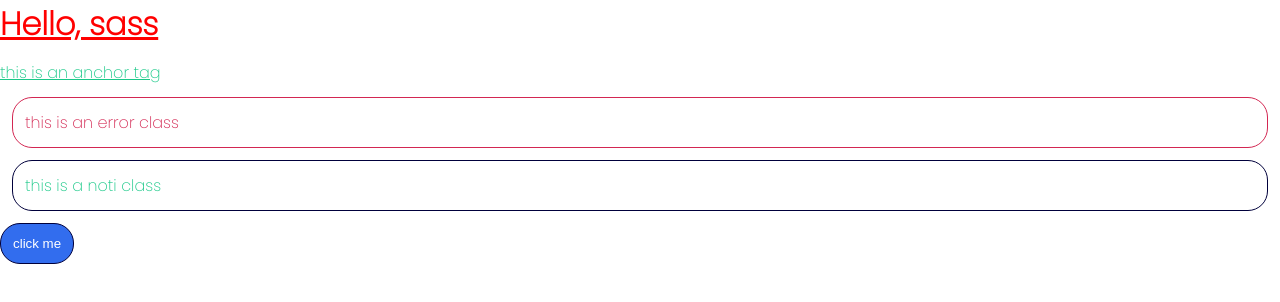
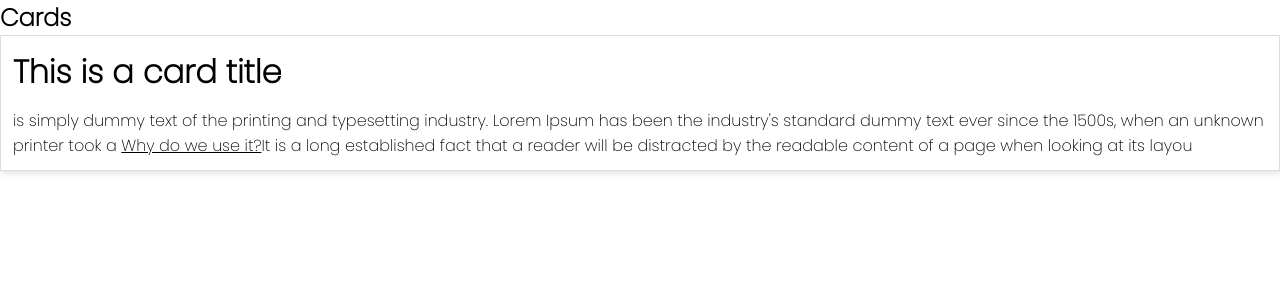
Before and after one commit to NPMinhQuan1506/SASS-Tutorial, a website: page index.html in a window 1280 px wide. Drawn offline with Linux system fonts and the light colour scheme.

Commit message:
Set up project structure and nested rules

```diff
--- a/gulpfile.js
+++ b/gulpfile.js
@@ -2,13 +2,13 @@ const  { src, dest, watch, series } = require('gulp')
 const sass = require('gulp-sass')(require('sass'))
 
 function buildStyles() {
-    return src('*.scss')
+    return src('scss/**/*.scss')
         .pipe(sass())
         .pipe(dest('css'))
 }
 
 function watchTask() {
-    watch(['*.scss'], buildStyles)
+    watch(['scss/**/*.scss'], buildStyles)
 }
 
 exports.default = series(buildStyles, watchTask)
--- a/index.html
+++ b/index.html
@@ -10,15 +10,24 @@
 </head>
 
 <body>
-    <h1>
-        <a href="">
-            Hello, sass
-        </a>
-    </h1>
-    <a href="#">this is an anchor tag</a>
-    <p class="error">this is an error class</p>
-    <p class="notification">this is a noti class</p>
-    <button>click me</button>
+    <!-- colors -->
+
+    <!-- font sizes -->
+
+    <!-- cards -->
+    <h2>Cards</h2>
+    <div class="card">
+        <h1 class="card-title">This is a card title</h1>
+        <p class="card-body">is simply dummy text of the printing and typesetting industry.
+            Lorem Ipsum has been the industry's standard dummy text ever since the 1500s, when an unknown printer took a
+            <a href="#">Why do we use it?</a>It is a long established fact that a reader will be distracted by the
+            readable content of a
+            page when looking at its layou
+        </p>
+    </div>
+    <!-- grid system -->
+
+    <!-- utilities -->
 </body>
 
 </html>
--- a/index.scss
+++ /dev/null
@@ -1,57 +0,0 @@
-//import google font
-@import url('https://fonts.googleapis.com/css2?family=Poppins:wght@200&display=swap');
-
-@import 'variables';
-
-/* reset style*/
-* {
-    color: inherit;
-    margin: 0;
-}
-
-body {
-    font-family: Poppins;
-}
-
-h1 {
-    a {
-        color: red;
-    }
-}
-
-h1 {
-    color: $primary;
-    margin-bottom: $base-margin;
-}
-
-a {
-    color: $secondary;
-}
-
-button  {
-    color: $textColor;
-    border: 1px solid $btnColor;
-    background: $primary;
-    border-radius: $base-border-radius;
-    padding: $base-padding;
-}
-
-.error {
-    color: $error;
-    border-color: $error;
-    border-style: solid;
-    margin: $base-margin;
-    padding: $base-padding;
-    border-radius: $base-border-radius;
-    border-width: $base-border-thickness;
-}
-
-.notification {
-    color: $secondary;
-    border-color: $secondary;
-    border-style: solid;
-    margin: $base-margin;
-    padding: $base-padding;
-    border: $base-border-thickness $base-border-style $btnColor;
-    border-radius: $base-border-radius;
-}
--- /dev/null
+++ b/scss/_base.scss
@@ -0,0 +1,9 @@
+/* reset style*/
+* {
+    color: inherit;
+    margin: 0;
+}
+
+body {
+    font-family: Poppins;
+}
--- a/_variables.scss
+++ b/scss/_variables.scss
@@ -17,3 +17,9 @@ $base-margin: 0.75rem;
 $base-border-thickness: 1px;
 $base-border-radius: 20px;
 $base-border-style: solid;
+
+// box-shadow
+$base-box-shadow: 1px 3px 5px rgba(0,0,0,0.1);
+
+// font sizes
+$base-font-size: 1ren;
--- /dev/null
+++ b/scss/components/_card.scss
@@ -0,0 +1,20 @@
+.card {
+  display: block;
+  padding: $base-padding;
+  border: $base-border-thickness $base-border-style #ddd;
+  box-shadow: $base-box-shadow;
+
+  .card-title {
+    font-size: $base-font-size;
+    padding-bottom: $base-padding;
+    font-weight: bold;
+  }
+
+  .card-body {
+    font-size: $base-font-size;
+
+    a {
+        text-decoration: underline;
+    }
+  }
+}
--- /dev/null
+++ b/scss/index.scss
@@ -0,0 +1,16 @@
+//import google font
+@import url('https://fonts.googleapis.com/css2?family=Poppins:wght@200&display=swap');
+// variables & functions
+@import 'variables';
+
+
+// base & layout
+@import 'base';
+
+// colors
+
+
+// components (button, card, navbar)
+@import 'components/card';
+
+//utilities (margin, padding, opacity)
```
Also changed, not shown: css/index.css.
